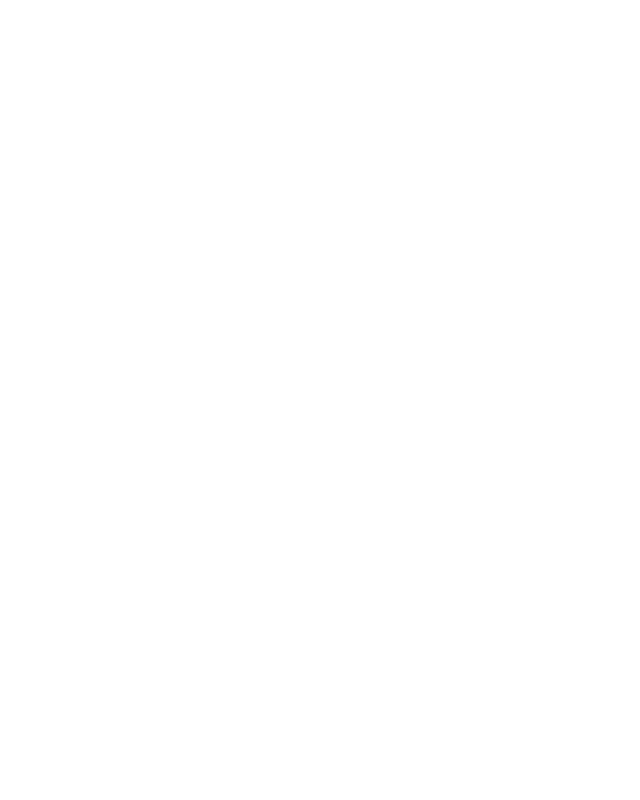
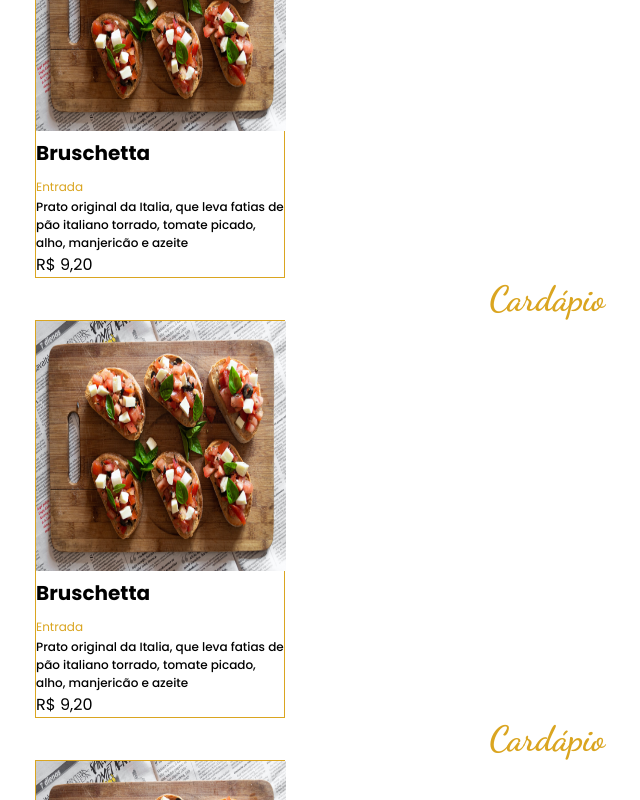
Before and after one commit to FabricioJorge0/Cardapio_restaurante, a Next.js app: page / in a window 1280 px wide. Shown: the part 900-1700 px from the top of the page, without its empty margins (93-733 px from the left). Before the commit the page ends 800 px from the top, so only its background shows below. Built offline with nearby package versions, Linux system fonts and the light colour scheme.

Commit message:
criando cards

```diff
--- /dev/null
+++ b/src/Components/CardsCardapio/CardsCardapio.module.css
@@ -0,0 +1,45 @@
+.containerCardapio{
+    width: 1024px;
+
+}
+
+.containerCardapio h2{
+    font-size: 35px;
+    text-align: center;
+    font-family: 'Dancing Script', cursive;
+    color: #daa520;
+}
+
+.cardCardapio{
+    width: 250px;
+    height: auto;
+    border: 1px solid #daa520;
+}
+
+.cardImg{
+    width: 250px;
+    height: auto;
+}
+
+.imagemComida{
+    width: 250px;
+    height: 250px;
+}
+
+
+.txtCard h3{
+    font-size: 20px;
+    font-weight: bold;
+    margin-bottom: 5px;
+}
+
+.txtCard small{
+    font-size: 12px;
+    color: #daa520;
+    margin-bottom: 5px;
+}
+
+.txtCard p{
+    font-size: 12px;
+    font-weight: 500;
+}
--- /dev/null
+++ b/src/Components/CardsCardapio/index.jsx
@@ -0,0 +1,23 @@
+import Image from 'next/image'
+import style from './CardsCardapio.module.css'
+import ImagemComida from '../../../public/carpaccio.jpg'
+
+
+export default function CardsCardapio(props){
+    return(
+        <div className={style.containerCardapio}>
+            <h2>Cardápio</h2>
+            <div className={style.cardCardapio}>
+                <div className={style.cardImg}>
+                    <Image className={style.imagemComida} src={props.imagem}/>
+                </div>
+                <div className={style.txtCard}>
+                    <h3>{props.nome} </h3>
+                    <small>{props.tipo}</small>
+                    <p>{props.texto}</p>
+                    <span>{props.preco}</span>
+                </div>
+            </div>
+        </div>
+    )
+}
--- a/src/Components/Categoria_buscas/Categoria_buscas.module.css
+++ b/src/Components/Categoria_buscas/Categoria_buscas.module.css
@@ -1,6 +1,6 @@
 .catBuscas{
     width: 1024px;
-
+    margin-bottom: 30px;
 }
 
 .btnCategorias{
--- a/src/app/page.js
+++ b/src/app/page.js
@@ -2,6 +2,12 @@ import Image from "next/image";
 import styles from "./page.module.css";
 import Topo from '@/Components/Topo'
 import Categoria_buscas from "@/Components/Categoria_buscas";
+import CardsCardapio from "@/Components/CardsCardapio";
+import bruschetta from '../../public/bruschetta.jpg'
+import carpaccio from '../../public/carpaccio.jpg'
+import paella from '../../public/paella.jpg'
+import ebispicy from '../../public/ebi-spicy.jpg'
+import aligot from '../../public/aligot.jpg'
 
 export default function Home() {
   return (
@@ -9,6 +15,34 @@ export default function Home() {
       <Topo/>
       <main className={styles.container}>
         <Categoria_buscas/>
+        <CardsCardapio
+          imagem={bruschetta}
+          nome='Bruschetta'
+          tipo='Entrada'
+          texto='Prato original da Italia, que leva fatias de pão italiano torrado, tomate picado, alho, manjericão e azeite'
+          preco='R$ 9,20'
+        />
+        <CardsCardapio
+          imagem={bruschetta}
+          nome='Bruschetta'
+          tipo='Entrada'
+          texto='Prato original da Italia, que leva fatias de pão italiano torrado, tomate picado, alho, manjericão e azeite'
+          preco='R$ 9,20'
+        />
+        <CardsCardapio
+          imagem={bruschetta}
+          nome='Bruschetta'
+          tipo='Entrada'
+          texto='Prato original da Italia, que leva fatias de pão italiano torrado, tomate picado, alho, manjericão e azeite'
+          preco='R$ 9,20'
+        />
+        <CardsCardapio
+          imagem={bruschetta}
+          nome='Bruschetta'
+          tipo='Entrada'
+          texto='Prato original da Italia, que leva fatias de pão italiano torrado, tomate picado, alho, manjericão e azeite'
+          preco='R$ 9,20'
+        />
       </main>
     </div>
   );
```
